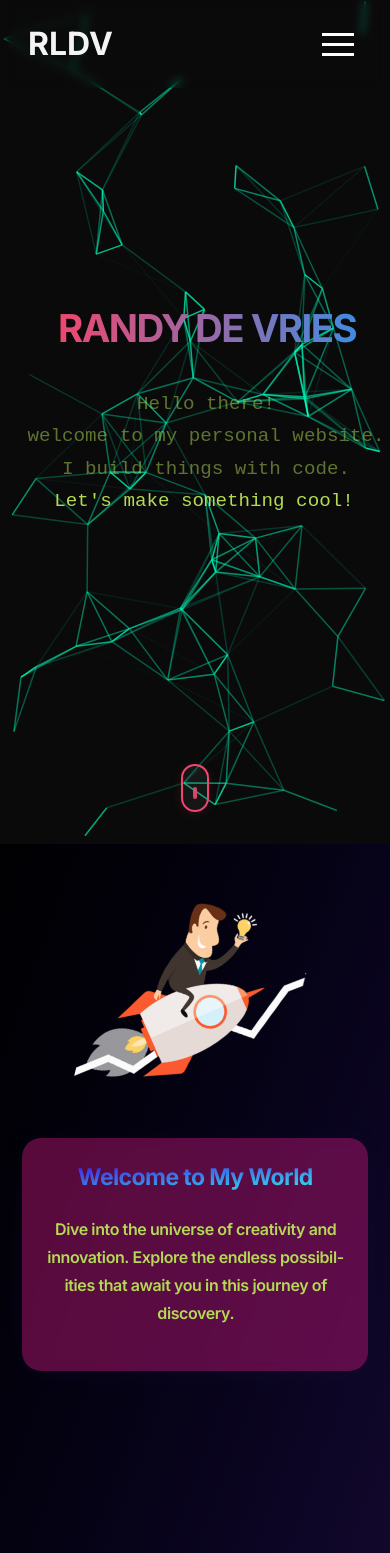
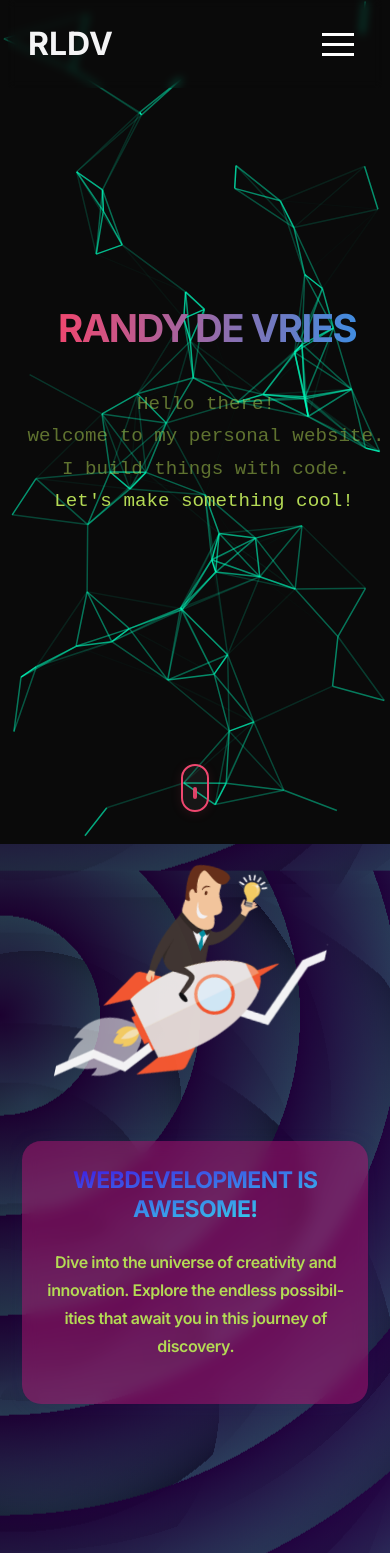
Before and after one commit to Freezler/profile-react, a React (Vite) app: page / in a window 390 px wide. Shown: the top 1553 px of the page. Built offline with nearby package versions, Linux system fonts and the light colour scheme; grey boxes are pictures that could not be loaded.

Commit message:
fix: grid gallery on mobilescreens

```diff
--- a/src/components/LargeWelcome.tsx
+++ b/src/components/LargeWelcome.tsx
@@ -6,7 +6,7 @@ export function LargeWelcome() {
 
       <div className="flex xl:flex-row flex-col justify-center items-center place-items-center gap-0 max-w-[100svw] h-[100svh]">
 
-        <div className="z-0 flex justify-center items-center mb-8">
+        <div className="z-0 place-items-center grid mb-8">
           <Image />
         </div>
 
@@ -14,7 +14,7 @@ export function LargeWelcome() {
           <div className="text-center" id="border-gradient">
             <div className="glasWrapper">
               <h2 className="bg-clip-text bg-gradient-to-br from-[rgb(65,12,226)] to-[rgba(50,247,241,0.99)] mt-0 font-extrabold text-[clamp(1.2rem,6vw,3rem)] text-transparent leading-tight tracking-tight animate-pulse in oklch">
-                Welcome to My World
+                WEBDEVELOPMENT IS AWESOME!
               </h2>
               <p className="mx-auto mb-5 w-[clamp(300px,50%,500px)] font-semibold text-[clamp(0.8rem,2vw,1.2rem)] leading-7 tracking-tight hyphens-auto">
                 Dive into the universe of creativity and innovation. Explore the endless possibilities that await you in this journey of discovery.
--- a/src/components/ui/Image.tsx
+++ b/src/components/ui/Image.tsx
@@ -4,7 +4,7 @@ export function imageComponent() {
   return (
     <>
 
-      <img src="/banner.png" alt="Image" className="size-[clamp(200px,50%,400px)] rocket" />
+      <img src="/banner.png" alt="Image" className="size-[clamp(240px,50%,400px)] rocket" />
 
     </>
   )
--- a/src/index.css
+++ b/src/index.css
@@ -963,15 +963,51 @@ ul.socialIcons {
 }
 
 .welcome-section {
-  display: flex;
+  display: inline-block;
+  width: 100%;
+  max-height: 100%;
   flex-direction: column;
   align-items: center;
   justify-content: center;
+  position: relative;
+  overflow: hidden;
+}
+
+.welcome-section::before {
+  content: '';
+  position: absolute;
+  inset: 0;
+  z-index: 0;
+  /* Use a simple CSS radial-gradient for stars, or swap for url('/images/stars.png') if you add a PNG */
+  background-image:
+    repeating-radial-gradient(circle at 0% 20%, #37025b 0px, transparent 100px),
+    repeating-radial-gradient(circle at 8% 30%, #4c7396 0px, transparent 150px),
+    repeating-radial-gradient(circle at 5% 70%, #4c7396 20px, transparent 200px),
+    repeating-radial-gradient(circle at 3% 50%, #4c7396 0px, transparent 150px);
+  opacity: 0.5;
+  animation: stars-move 102s linear infinite;
+  pointer-events: none;
+}
+
+@keyframes stars-move {
+  0% {
+    background-position:
+      0 0,
+      0 0,
+      0 0;
+  }
+  100% {
+    background-position:
+      0 400px,
+      0 600px,
+      0 800px;
+  }
 }
 
 .rocket {
   position: relative;
-  animation: rocketLaunch 16s ease-in-out infinite;
+  z-index: 1;
+  animation: rocketLaunch 6s ease-in-out infinite;
 }
 
 @keyframes rocketLaunch {
@@ -1019,8 +1055,8 @@ ul.socialIcons {
   border-radius: 16px;
   position: relative;
   margin: 0 auto;
-  background: rgba(255,255,255,0.05);
-  box-shadow: 0 2px 12px 0 rgba(239,71,111,0.12);
+  background: rgba(255, 255, 255, 0.05);
+  box-shadow: 0 2px 12px 0 rgba(239, 71, 111, 0.12);
   box-sizing: border-box;
 }
 
@@ -1035,12 +1071,21 @@ ul.socialIcons {
   top: 8px;
   left: 50%;
   transform: translateX(-50%);
-  animation: scroll-indicator-move 1.2s infinite cubic-bezier(0.4,0,0.2,1);
+  animation: scroll-indicator-move 1.2s infinite cubic-bezier(0.4, 0, 0.2, 1);
   box-sizing: border-box;
 }
 
 @keyframes scroll-indicator-move {
-  0% { opacity: 1; top: 8px; }
-  60% { opacity: 1; top: 20px; }
-  100% { opacity: 0; top: 28px; }
+  0% {
+    opacity: 1;
+    top: 8px;
+  }
+  60% {
+    opacity: 1;
+    top: 20px;
+  }
+  100% {
+    opacity: 0;
+    top: 28px;
+  }
 }
```
